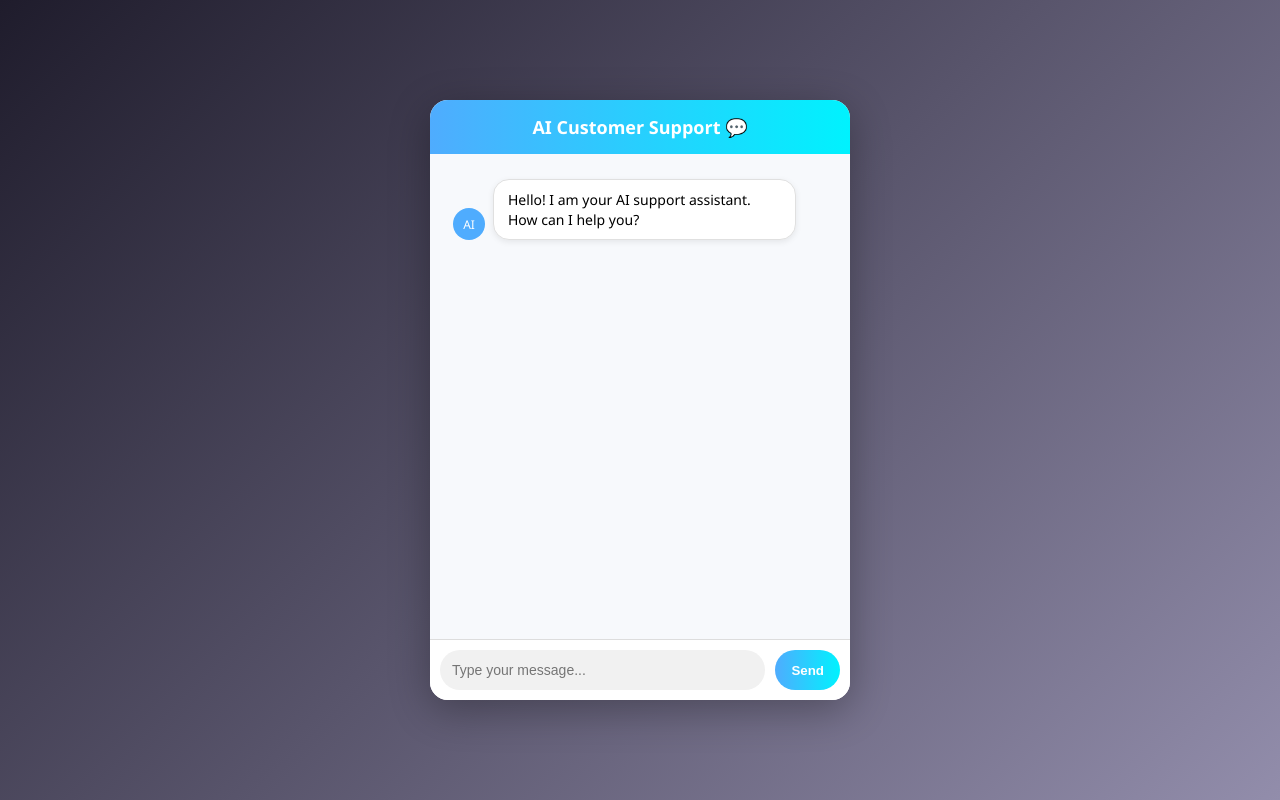
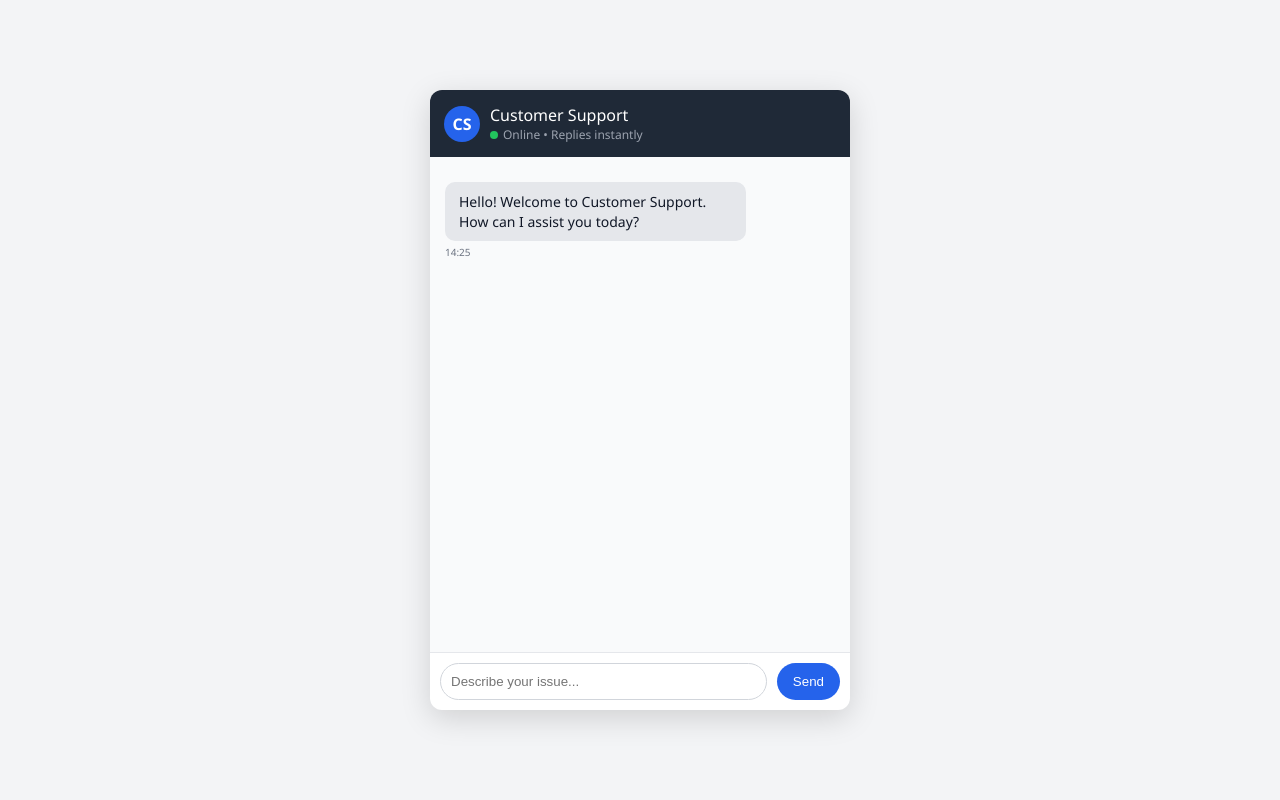
Before and after one commit to prajwal341/ai-chatbot, a plain HTML site: page templates/index.html in a window 1280 px wide. Drawn offline with Linux system fonts and the light colour scheme.

Commit message:
Update index.html

```diff
--- a/templates/index.html
+++ b/templates/index.html
@@ -1,149 +1,150 @@
 <!DOCTYPE html>
 <html>
 <head>
-    <title>AI Chat Support</title>
+    <title>Customer Support</title>
 
     <style>
         body {
             margin: 0;
             font-family: "Segoe UI", Arial, sans-serif;
-            background: linear-gradient(135deg, #1f1c2c, #928dab);
+            background: #f3f4f6;
             display: flex;
             justify-content: center;
             align-items: center;
             height: 100vh;
         }
 
-        /* Chat container */
         .chat-wrapper {
             width: 420px;
-            height: 600px;
-            background: #ffffff;
-            border-radius: 18px;
+            height: 620px;
+            background: #fff;
+            border-radius: 12px;
             display: flex;
             flex-direction: column;
             overflow: hidden;
-            box-shadow: 0 10px 40px rgba(0,0,0,0.3);
+            box-shadow: 0 8px 30px rgba(0,0,0,0.15);
         }
 
-        /* Header */
+        /* HEADER */
         .chat-header {
-            background: linear-gradient(90deg, #4facfe, #00f2fe);
-            padding: 15px;
+            background: #1f2937;
             color: white;
-            font-size: 18px;
-            font-weight: bold;
-            text-align: center;
+            padding: 14px;
+            display: flex;
+            align-items: center;
         }
 
-        /* Chat area */
+        .avatar {
+            width: 36px;
+            height: 36px;
+            border-radius: 50%;
+            background: #2563eb;
+            display: flex;
+            justify-content: center;
+            align-items: center;
+            margin-right: 10px;
+            font-weight: bold;
+        }
+
+        .header-text {
+            display: flex;
+            flex-direction: column;
+        }
+
+        .status {
+            font-size: 12px;
+            color: #9ca3af;
+        }
+
+        .status-dot {
+            width: 8px;
+            height: 8px;
+            background: #22c55e;
+            border-radius: 50%;
+            display: inline-block;
+            margin-right: 5px;
+        }
+
+        /* CHAT AREA */
         .chat-box {
             flex: 1;
             padding: 15px;
             overflow-y: auto;
-            background: #f7f9fc;
+            background: #f9fafb;
         }
 
-        /* Message row */
         .msg-row {
             display: flex;
             margin: 10px 0;
-            align-items: flex-end;
         }
 
-        /* Bot */
+        .user {
+            justify-content: flex-end;
+        }
+
         .bot {
             justify-content: flex-start;
         }
 
-        /* User */
-        .user {
-            justify-content: flex-end;
-        }
-
-        /* Avatar */
-        .avatar {
-            width: 32px;
-            height: 32px;
-            border-radius: 50%;
-            font-size: 12px;
-            display: flex;
-            justify-content: center;
-            align-items: center;
-            color: white;
-            margin: 0 8px;
-        }
-
-        .bot .avatar {
-            background: #4facfe;
-        }
-
-        .user .avatar {
-            background: #43e97b;
-        }
-
-        /* Bubble */
         .bubble {
             max-width: 70%;
             padding: 10px 14px;
-            border-radius: 16px;
+            border-radius: 10px;
             font-size: 14px;
             line-height: 1.4;
-            box-shadow: 0 2px 6px rgba(0,0,0,0.08);
+        }
+
+        .user .bubble {
+            background: #2563eb;
+            color: white;
         }
 
         .bot .bubble {
-            background: #ffffff;
-            border: 1px solid #e0e0e0;
+            background: #e5e7eb;
+            color: #111827;
         }
 
-        .user .bubble {
-            background: linear-gradient(135deg, #43e97b, #38f9d7);
-            color: white;
+        .time {
+            font-size: 10px;
+            color: #6b7280;
+            margin-top: 4px;
         }
 
-        /* Input area */
+        /* TYPING */
+        .typing {
+            font-size: 12px;
+            color: #6b7280;
+            padding-left: 15px;
+            display: none;
+        }
+
+        /* INPUT */
         .input-area {
             display: flex;
             padding: 10px;
-            border-top: 1px solid #ddd;
-            background: white;
+            border-top: 1px solid #e5e7eb;
         }
 
         input {
             flex: 1;
-            padding: 12px;
-            border: none;
+            padding: 10px;
+            border-radius: 20px;
+            border: 1px solid #d1d5db;
             outline: none;
-            border-radius: 25px;
-            background: #f1f1f1;
-            font-size: 14px;
         }
 
         button {
             margin-left: 10px;
-            padding: 12px 16px;
+            padding: 10px 16px;
             border: none;
-            border-radius: 25px;
-            background: linear-gradient(90deg, #4facfe, #00f2fe);
+            border-radius: 20px;
+            background: #2563eb;
             color: white;
             cursor: pointer;
-            font-weight: bold;
-            transition: 0.3s;
         }
 
         button:hover {
-            transform: scale(1.05);
-        }
-
-        /* Scrollbar */
-        .chat-box::-webkit-scrollbar {
-            width: 5px;
-        }
-
-        .chat-box::-webkit-scrollbar-thumb {
-            background: #bbb;
-            border-radius: 10px;
+            background: #1d4ed8;
         }
     </style>
 </head>
@@ -153,42 +154,54 @@
 <div class="chat-wrapper">
 
     <div class="chat-header">
-        AI Customer Support 💬
+        <div class="avatar">CS</div>
+        <div class="header-text">
+            <div>Customer Support</div>
+            <div class="status">
+                <span class="status-dot"></span>Online • Replies instantly
+            </div>
+        </div>
     </div>
 
     <div class="chat-box" id="chat"></div>
 
+    <div class="typing" id="typing">Agent is typing...</div>
+
     <div class="input-area">
-        <input type="text" id="msg" placeholder="Type your message..." />
+        <input type="text" id="msg" placeholder="Describe your issue..." />
         <button onclick="sendMessage()">Send</button>
     </div>
 
 </div>
 
 <script>
+function getTime() {
+    let d = new Date();
+    return d.getHours() + ":" + String(d.getMinutes()).padStart(2,'0');
+}
+
 function addMessage(text, type) {
     let chat = document.getElementById("chat");
 
     let row = document.createElement("div");
     row.className = "msg-row " + type;
 
-    let avatar = document.createElement("div");
-    avatar.className = "avatar";
-    avatar.innerText = type === "user" ? "U" : "AI";
+    let wrapper = document.createElement("div");
 
     let bubble = document.createElement("div");
     bubble.className = "bubble";
     bubble.innerText = text;
 
-    if (type === "user") {
-        row.appendChild(bubble);
-        row.appendChild(avatar);
-    } else {
-        row.appendChild(avatar);
-        row.appendChild(bubble);
-    }
+    let time = document.createElement("div");
+    time.className = "time";
+    time.innerText = getTime();
 
+    wrapper.appendChild(bubble);
+    wrapper.appendChild(time);
+
+    row.appendChild(wrapper);
     chat.appendChild(row);
+
     chat.scrollTop = chat.scrollHeight;
 }
 
@@ -201,6 +214,8 @@ function sendMessage() {
     addMessage(msg, "user");
     input.value = "";
 
+    document.getElementById("typing").style.display = "block";
+
     fetch("/chat", {
         method: "POST",
         headers: {
@@ -210,20 +225,20 @@ function sendMessage() {
     })
     .then(res => res.json())
     .then(data => {
+        document.getElementById("typing").style.display = "none";
         addMessage(data.response, "bot");
     })
     .catch(() => {
-        addMessage("Server error. Please try again.", "bot");
+        document.getElementById("typing").style.display = "none";
+        addMessage("We are facing technical issues. Please try again later.", "bot");
     });
 }
 
-// Enter key support
 document.getElementById("msg").addEventListener("keypress", function(e) {
     if (e.key === "Enter") sendMessage();
 });
 
-// Welcome message
-addMessage("Hello! I am your AI support assistant. How can I help you?", "bot");
+addMessage("Hello! Welcome to Customer Support. How can I assist you today?", "bot");
 </script>
 
 </body>
```
